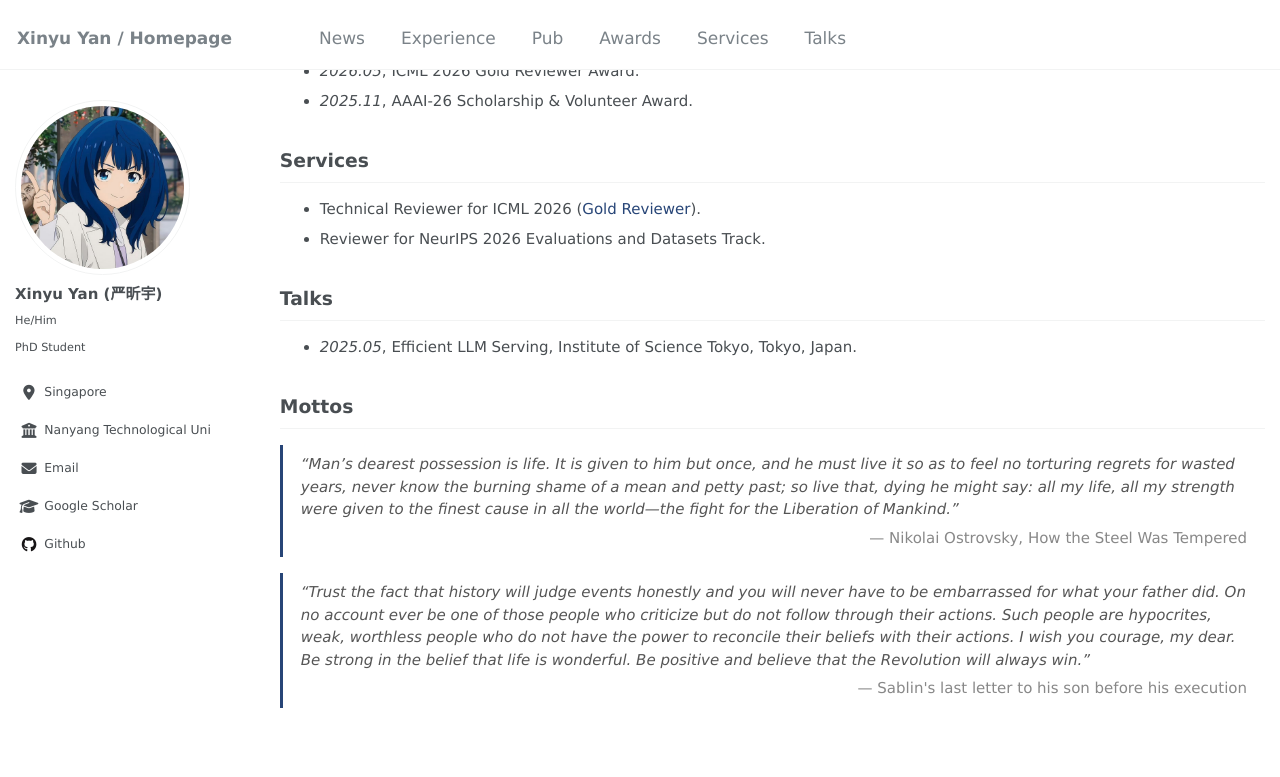
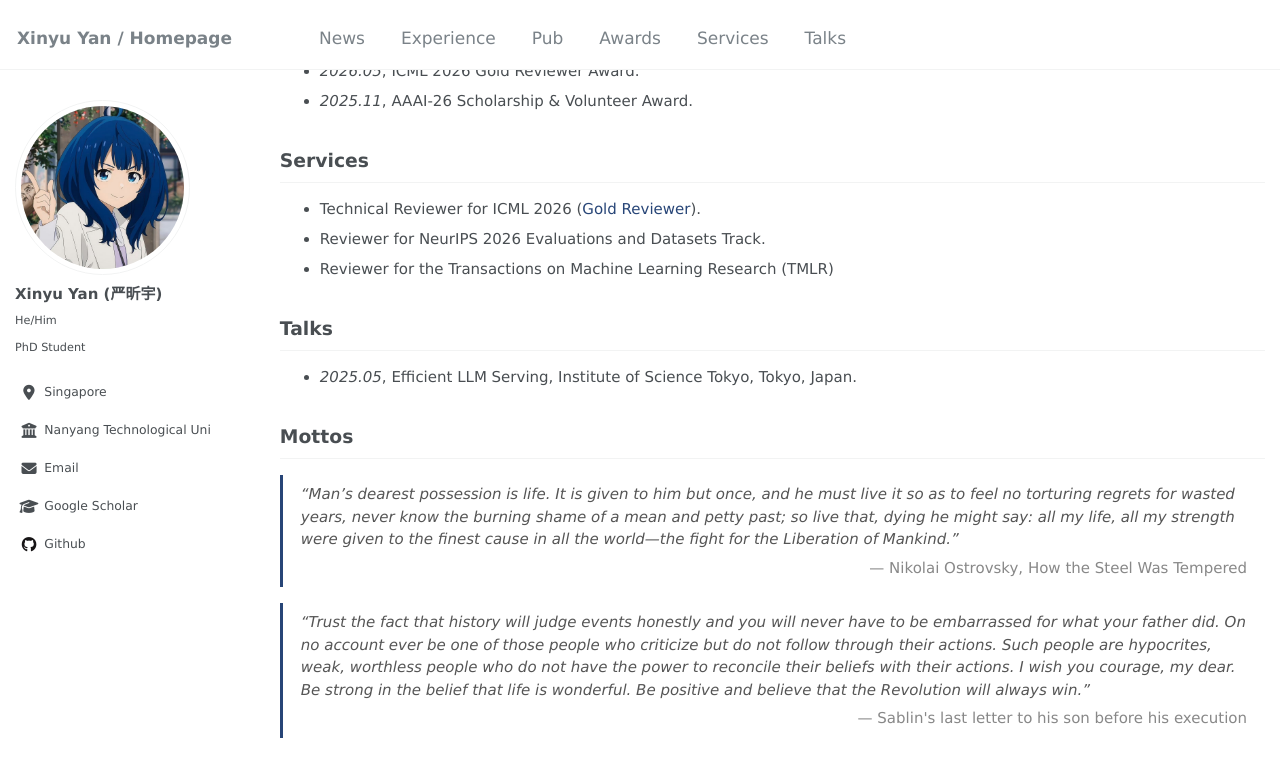
Before and after one commit to Tristan0318/Tristan0318.github.io, a Jekyll site: the page built from _pages/about.md, in a window 1280 px wide and 900 px high, scrolled down 1965 px. Shown: the top 777 px of the window. Built offline with Jekyll 4.4.1, drawn with Linux system fonts in a browser that asks for light colours; some web fonts are replaced; our own code applies the rules of GitHub Pages for plain Markdown files.

Commit message:
Update about.md

```diff
--- a/_pages/about.md
+++ b/_pages/about.md
@@ -255,6 +255,7 @@ Services
 --------
 - Technical Reviewer for ICML 2026 (<a href="https://icml.cc/Conferences/2026/ProgramCommittee#gold">Gold Reviewer</a>).
 - Reviewer for NeurIPS 2026 Evaluations and Datasets Track.
+- Reviewer for the Transactions on Machine Learning Research (TMLR)
 
 
 
```
